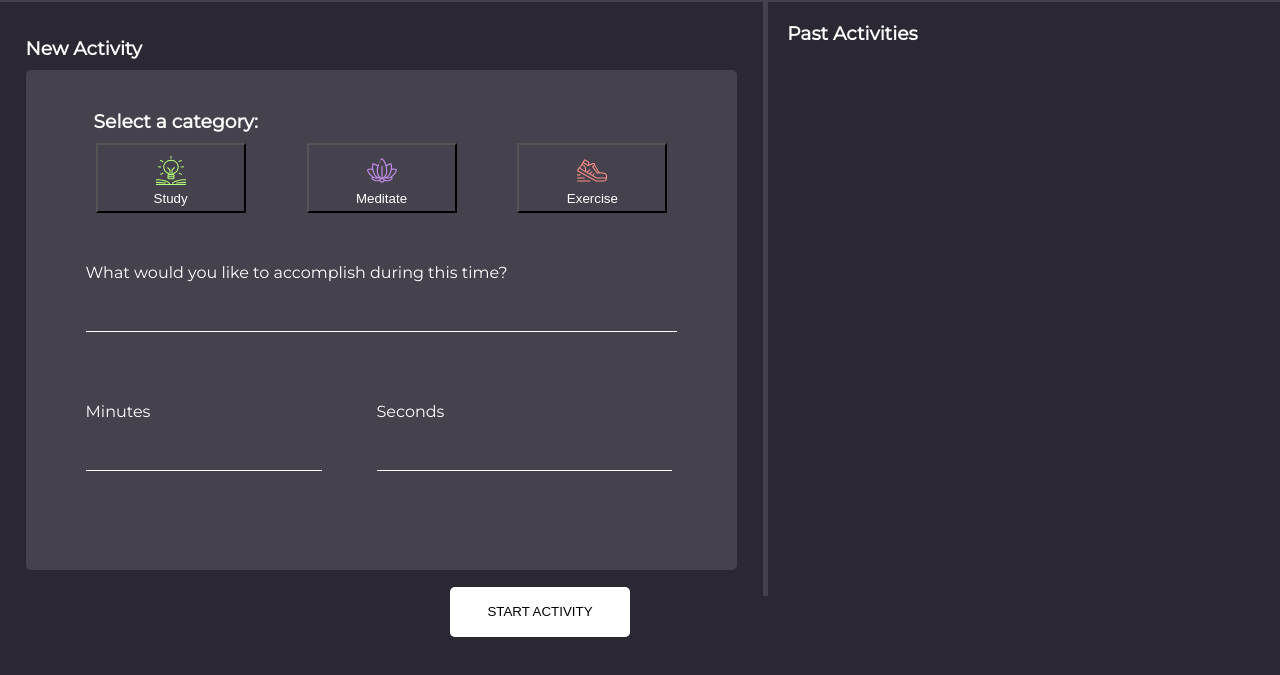
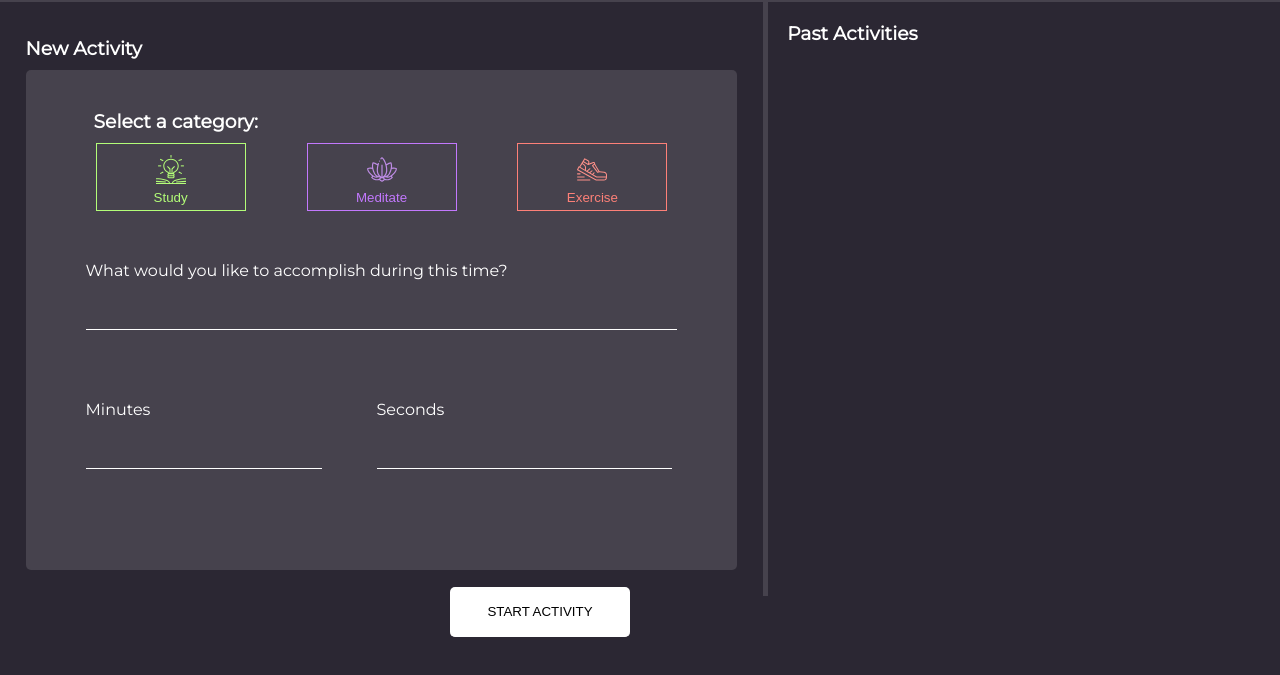
Before and after one commit to laurenlucero/project-intentional-timer, a plain HTML site: page index.html in a window 1280 px wide. Both pictures are taken after a click on the button "Study". Shown: the part 63-738 px from the top of the page. Drawn offline with Linux system fonts and the light colour scheme.

Commit message:
Added hex color codes for button borders and text

```diff
--- a/style.css
+++ b/style.css
@@ -117,6 +117,25 @@ width: 50%
   text-transform: uppercase;
   border-radius: 5px;
 }
+
+/* .meditate-btn {
+
+} */
+
+.med-btn-selected {
+  border: 1px solid #C278FD;
+  color: #C278FD;
+}
+
+.study-btn-selected {
+  border: 1px solid #B3FD78;
+  color: #B3FD78;
+}
+
+.exercise-btn-selected {
+  border: 1px solid #FD8078;
+  color: #FD8078;
+}
 /* This section contains the elements for the right side of the page */
 
 .right-container {
```
